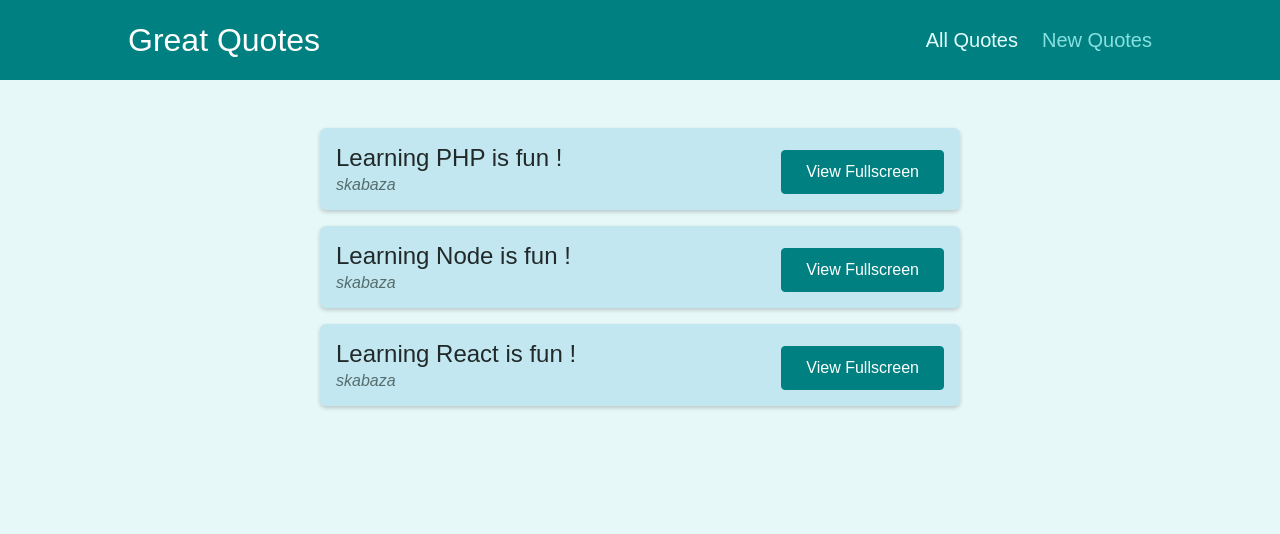
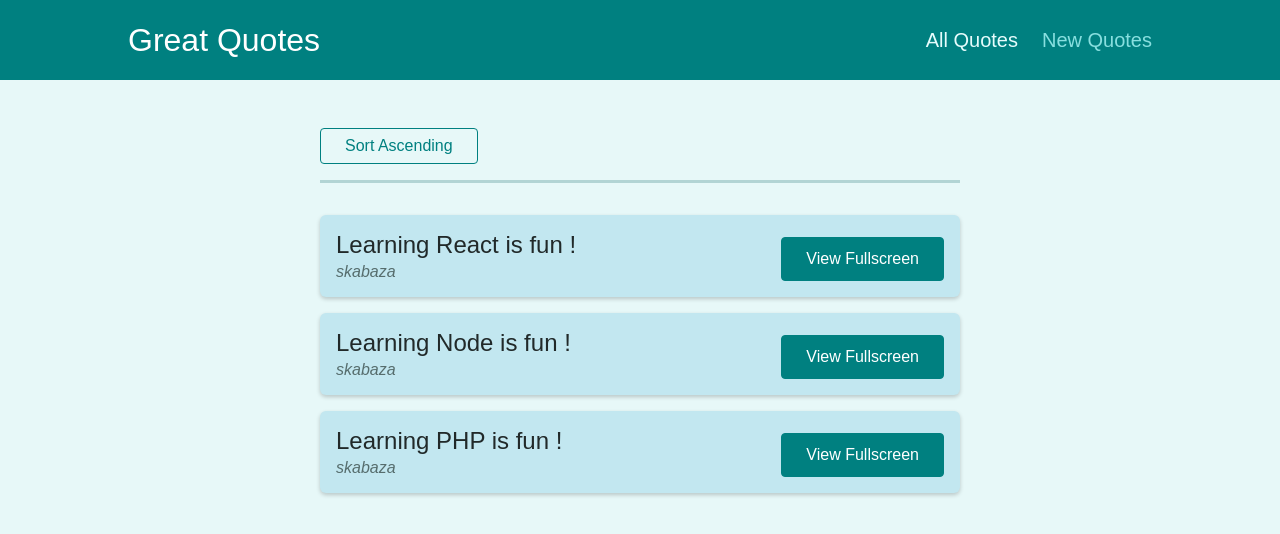
Before and after one commit to skabaza46/great-quotes-app, a React (Create React App) app: page /quotes in a window 1280 px wide. Shown: the top 534 px of the page. Built offline with nearby package versions, Linux system fonts and the light colour scheme.

Commit message:
added filtering for asc or desc, in quotes list page.

```diff
--- a/src/components/quotes/QuoteList.js
+++ b/src/components/quotes/QuoteList.js
@@ -1,13 +1,50 @@
 import { Fragment } from 'react';
+import { useHistory, useLocation } from  'react-router-dom';
 
 import QuoteItem from './QuoteItem';
 import classes from './QuoteList.module.css';
 
+// Helper function to sort an array of quotes by id
+const sortQuotes = (quotes, ascending) => {
+  return quotes.sort((quoteA, quoteB) => {
+    if (ascending) {
+      return quoteA.id > quoteB.id ? 1 : -1;
+    } else {
+      return quoteA.id < quoteB.id ? 1 : -1;
+    }
+  });
+};
+
 const QuoteList = (props) => {
+  const history = useHistory();
+  const location  = useLocation();
+
+  console.log(location);
+  // transforms location into a JavaScript object,
+  // makes it easier to read the data
+  const queryParams = new URLSearchParams(location.search);
+
+  const isSortingAscending = queryParams.get("sort") === 'asc';
+
+  const sortedQuotes = sortQuotes(props.quotes, isSortingAscending);
+
+  const changeSortingHandler = () => {
+
+    // Allows the user to go back to previous page
+    history.push('/quotes?sort='+(isSortingAscending? 'desc': 'asc'));
+
+  };
+
+
   return (
     <Fragment>
+      <div className={classes.sorting}>
+        <button onClick={changeSortingHandler}>
+        Sort {isSortingAscending ? "Descending" : "Ascending" }
+        </button>
+      </div>
       <ul className={classes.list}>
-        {props.quotes.map((quote) => (
+        {sortedQuotes.map((quote) => (
           <QuoteItem
             key={quote.id}
             id={quote.id}
```
